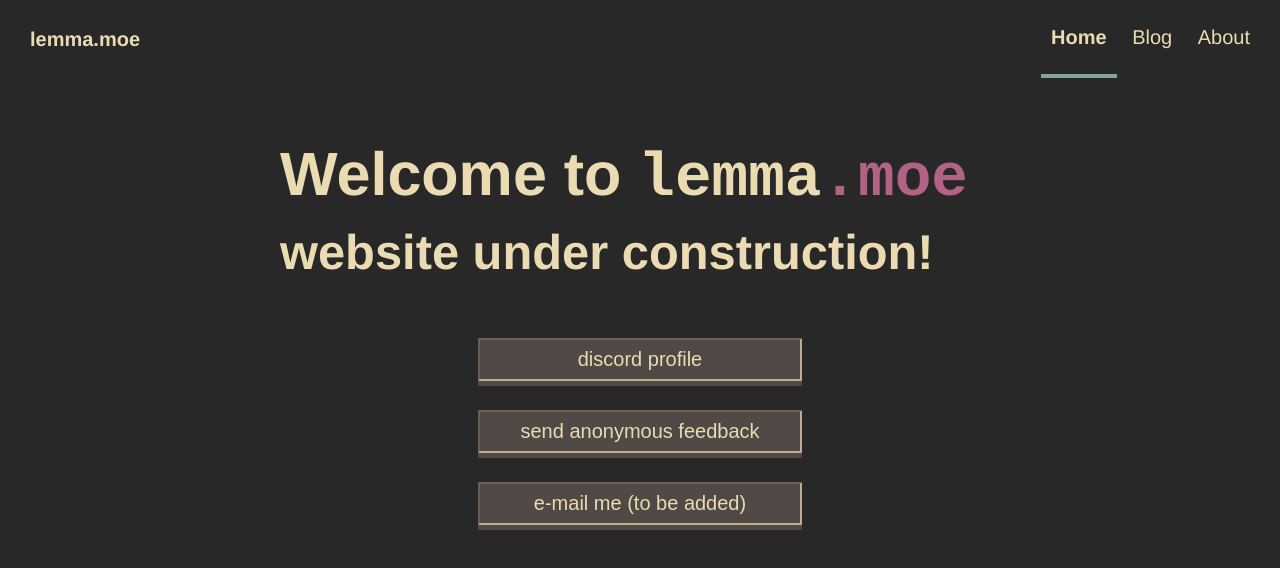
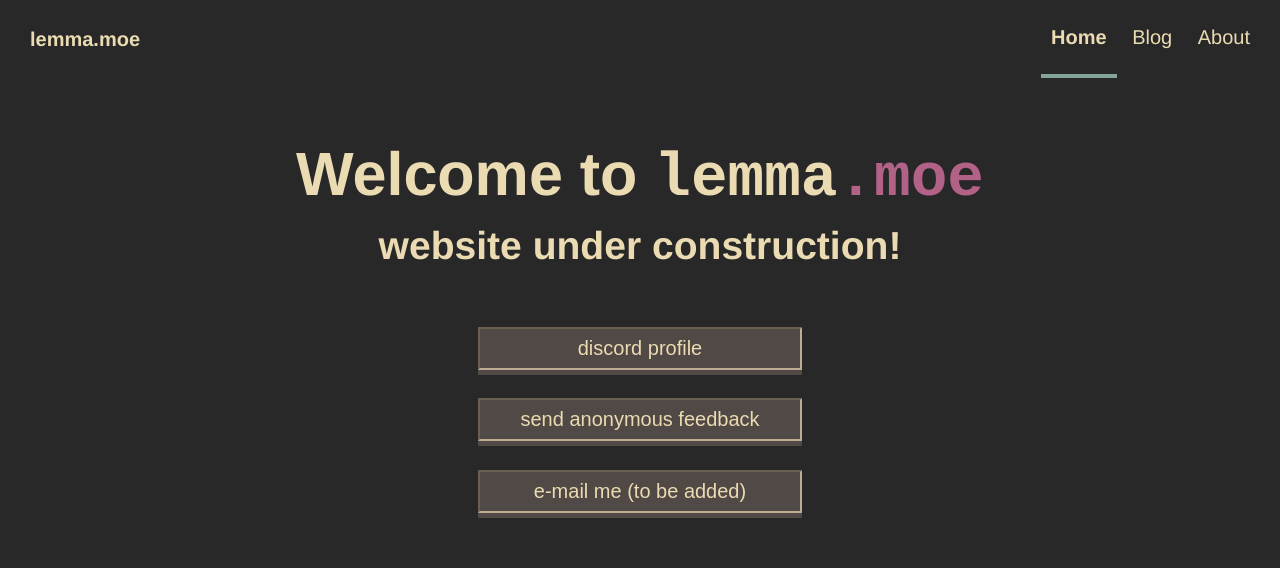
Before and after one commit to seki-mei/lemma-moe, an Astro site: page / in a window 1280 px wide. Built offline with nearby package versions, Linux system fonts and the light colour scheme; Astro itself is replaced by a stand-in of ours.

Commit message:
adjustments

```diff
--- a/src/pages/index.astro
+++ b/src/pages/index.astro
@@ -17,9 +17,9 @@ import { SITE_TITLE, SITE_DESCRIPTION } from '../consts';
 				Welcome to
 				<span style="font-family:monospace">lemma</span><span style="font-family:monospace; color: #b16286">.moe</span>
 			</h1>
-			<h2>
+			<h3>
 				website under construction!
-			</h2>
+			</h3>
 			<br>
 			<div id="links-list">
 				<a target="_blank" href="http://discord.com/users/82541559790178304">
--- a/src/styles/global.css
+++ b/src/styles/global.css
@@ -56,6 +56,7 @@ h6 {
   margin: 0 0 0.5rem 0;
   color: var(--fg);
   line-height: 1.2;
+	text-align: center;
 }
 h1 {
   font-size: 3.052em;
@@ -178,7 +179,7 @@ hr {
 
 @media (pointer: fine) {
 	.link-button:hover {
-		background-color: var(--border);
+		background-color: var(--gvb-bg3);
 	}
 }
 
```
